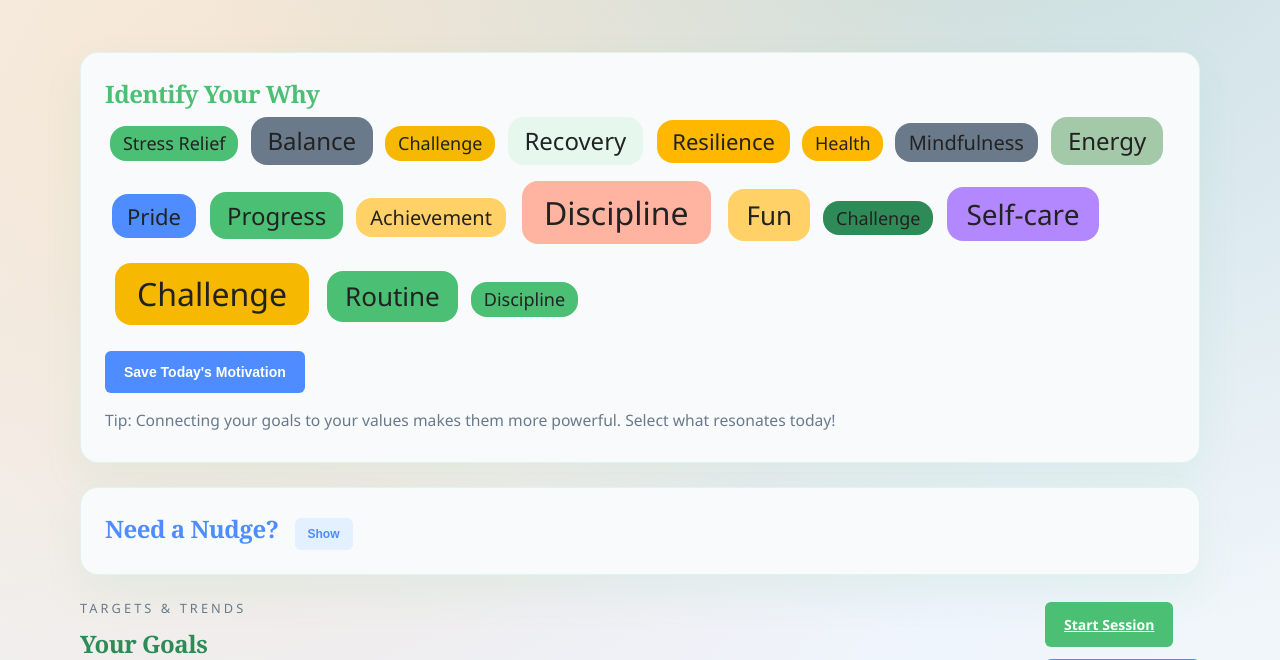
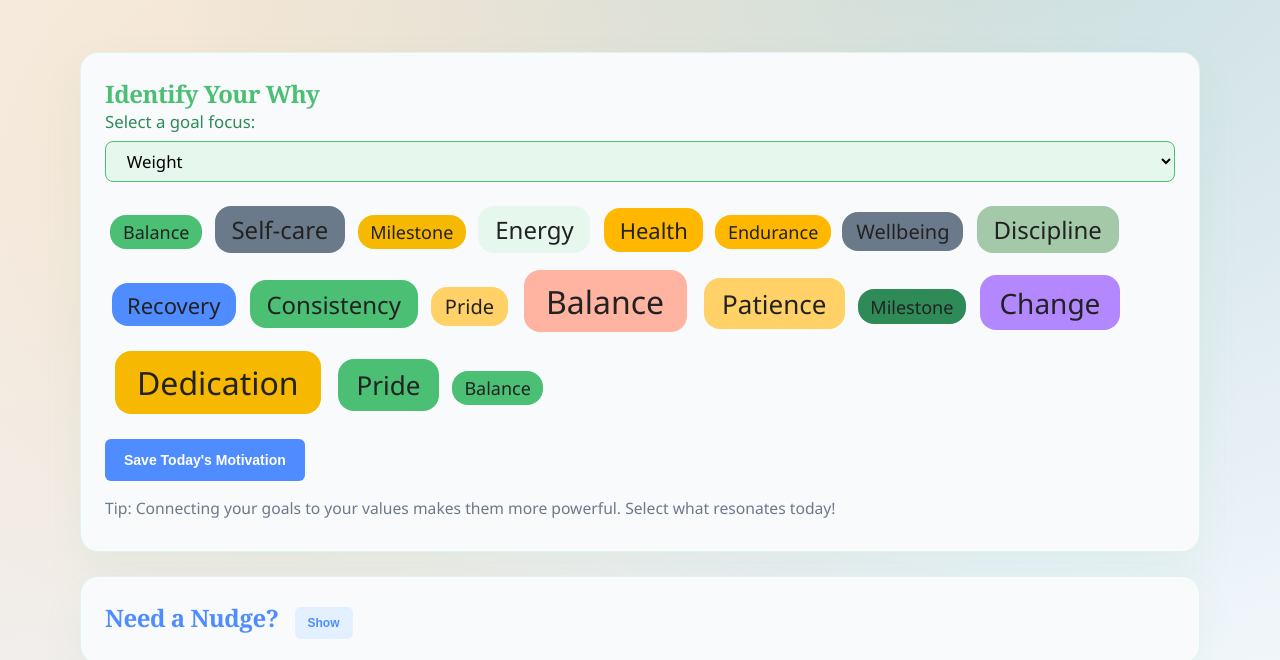
Before and after one commit to Robertja98/workout_tracker, a PHP site: page /goals.php in a window 1280 px wide. Shown: the part 206-866 px from the top of the page. Run offline with PHP 8.4, Linux system fonts and the light colour scheme.

Commit message:
Feature: Add goal selector and animated transitions to motivation word cloud

```diff
--- a/goals.php
+++ b/goals.php
@@ -440,22 +440,41 @@ $today = date('Y-m-d');
     <main class="page">
         <section class="panel" id="goalPsychPanel">
             <h2 style="color:#4bbf73;">Identify Your Why</h2>
-            <div id="motivationCloud" style="margin-bottom:1em; min-height: 60px;"></div>
+            <label for="goalSelect" style="font-size:1.05em;color:#2e8b57;margin-bottom:0.5em;display:block;">Select a goal focus:</label>
+            <select id="goalSelect" style="margin-bottom:1em;padding:0.4em 1em;border-radius:8px;border:1.5px solid #4bbf73;background:#e6f7ee;font-size:1.05em;">
+                <option value="Weight">Weight</option>
+                <option value="Strength">Strength</option>
+                <option value="Consistency">Consistency</option>
+                <option value="Wellbeing">Wellbeing</option>
+                <option value="Mindset">Mindset</option>
+                <option value="Other">Other</option>
+            </select>
+            <div id="motivationCloud" style="margin-bottom:1em; min-height: 60px; transition: opacity 0.5s, transform 0.5s;"></div>
             <form id="motivationForm" method="post" style="margin-bottom:1em;">
                 <input type="hidden" name="action" value="save_motivation">
                 <input type="hidden" id="selectedWordsInput" name="selected_words" value="">
+                <input type="hidden" id="selectedGoalInput" name="selected_goal" value="Weight">
                 <button class="btn btn-blue" type="submit">Save Today's Motivation</button>
                 <span id="motivationSavedMsg" style="color:#4bbf73;display:none;margin-left:1em;">Saved!</span>
             </form>
             <div id="motivationReflection" style="margin-bottom:1em;"></div>
             <div style="font-size:0.98em;color:#6b7a8a;margin-bottom:0.5em;">Tip: Connecting your goals to your values makes them more powerful. Select what resonates today!</div>
+            <style>
+            .motivation-word { transition: background 0.3s, color 0.3s, font-size 0.3s, opacity 0.5s, transform 0.5s; }
+            #motivationCloud.fade-out { opacity: 0; transform: scale(0.95); }
+            #motivationCloud.fade-in { opacity: 1; transform: scale(1); }
+            </style>
             <script>
             // Motivational words to float
-            const baseWords = [
-                'Strength', 'Energy', 'Confidence', 'Focus', 'Stress Relief', 'Discipline', 'Joy', 'Growth', 'Resilience', 'Health',
-                'Endurance', 'Balance', 'Achievement', 'Routine', 'Wellbeing', 'Empowerment', 'Challenge', 'Calm', 'Community', 'Fun',
-                'Self-care', 'Progress', 'Determination', 'Inspiration', 'Routine', 'Recovery', 'Mindfulness', 'Pride', 'Purpose', 'Vitality'
-            ];
+            // Goal-specific word banks
+            const goalWordBanks = {
+                'Weight': ['Progress', 'Discipline', 'Routine', 'Balance', 'Achievement', 'Health', 'Endurance', 'Self-care', 'Pride', 'Goal', 'Milestone', 'Dedication', 'Patience', 'Change', 'Consistency', 'Focus', 'Energy', 'Wellbeing', 'Recovery', 'Routine'],
+                'Strength': ['Strength', 'Power', 'Growth', 'Resilience', 'Challenge', 'Empowerment', 'Confidence', 'Determination', 'Achievement', 'Endurance', 'Progress', 'Lift', 'Push', 'Drive', 'Effort', 'Grit', 'Stamina', 'Pride', 'Goal', 'Milestone'],
+                'Consistency': ['Routine', 'Habit', 'Discipline', 'Focus', 'Commitment', 'Progress', 'Streak', 'Persistence', 'Dedication', 'Balance', 'Patience', 'Momentum', 'Goal', 'Milestone', 'Self-care', 'Wellbeing', 'Energy', 'Growth', 'Calm', 'Joy'],
+                'Wellbeing': ['Wellbeing', 'Calm', 'Joy', 'Fun', 'Community', 'Self-care', 'Balance', 'Mindfulness', 'Recovery', 'Health', 'Energy', 'Happiness', 'Peace', 'Relax', 'Gratitude', 'Purpose', 'Support', 'Growth', 'Pride', 'Vitality'],
+                'Mindset': ['Mindset', 'Focus', 'Inspiration', 'Motivation', 'Confidence', 'Resilience', 'Growth', 'Challenge', 'Calm', 'Joy', 'Purpose', 'Determination', 'Patience', 'Empowerment', 'Pride', 'Routine', 'Balance', 'Self-care', 'Progress', 'Goal'],
+                'Other': ['Strength', 'Energy', 'Confidence', 'Focus', 'Stress Relief', 'Discipline', 'Joy', 'Growth', 'Resilience', 'Health', 'Endurance', 'Balance', 'Achievement', 'Routine', 'Wellbeing', 'Empowerment', 'Challenge', 'Calm', 'Community', 'Fun', 'Self-care', 'Progress', 'Determination', 'Inspiration', 'Routine', 'Recovery', 'Mindfulness', 'Pride', 'Purpose', 'Vitality']
+            };
             // Color palette for variety
             const colorPalette = [
                 '#4bbf73', '#2e8b57', '#ffb700', '#4f8cff', '#ff6f61', '#6b7a8a', '#e6f7ee', '#ffd166', '#b388ff', '#ffb4a2', '#a3c9a8', '#f7b801'
@@ -470,18 +489,34 @@ $today = date('Y-m-d');
                 }
                 return arr;
             }
-            // Generate a random cloud (allow repeats, random order, size, color)
-            function getRandomCloudWords(count = 18) {
+            // Generate a random cloud for a goal (allow repeats, random order, size, color)
+            function getRandomCloudWords(goal, count = 18) {
+                const bank = goalWordBanks[goal] || goalWordBanks['Other'];
                 let words = [];
                 for (let i = 0; i < count; i++) {
-                    words.push(baseWords[Math.floor(Math.random() * baseWords.length)]);
+                    words.push(bank[Math.floor(Math.random() * bank.length)]);
                 }
                 return shuffle(words);
             }
             const cloud = document.getElementById('motivationCloud');
             const selected = new Set();
-            let currentCloudWords = getRandomCloudWords();
-            function renderCloud() {
+            let currentGoal = 'Weight';
+            let currentCloudWords = getRandomCloudWords(currentGoal);
+            function renderCloud(animate = false) {
+                if (animate) {
+                    cloud.classList.remove('fade-in');
+                    cloud.classList.add('fade-out');
+                    setTimeout(() => {
+                        _renderCloudInner();
+                        cloud.classList.remove('fade-out');
+                        cloud.classList.add('fade-in');
+                    }, 350);
+                } else {
+                    _renderCloudInner();
+                    cloud.classList.add('fade-in');
+                }
+            }
+            function _renderCloudInner() {
                 cloud.innerHTML = '';
                 currentCloudWords.forEach(word => {
                     const span = document.createElement('span');
@@ -508,6 +543,13 @@ $today = date('Y-m-d');
                 });
             }
             renderCloud();
+            document.getElementById('goalSelect').onchange = function(e) {
+                currentGoal = e.target.value;
+                document.getElementById('selectedGoalInput').value = currentGoal;
+                selected.clear();
+                currentCloudWords = getRandomCloudWords(currentGoal);
+                renderCloud(true);
+            };
             document.getElementById('motivationForm').onsubmit = function(e) {
                 if (selected.size === 0) {
                     alert('Please select at least one word that motivates you today.');
@@ -515,6 +557,7 @@ $today = date('Y-m-d');
                     return false;
                 }
                 document.getElementById('selectedWordsInput').value = Array.from(selected).join(',');
+                document.getElementById('selectedGoalInput').value = currentGoal;
             };
             </script>
         </section>
```
